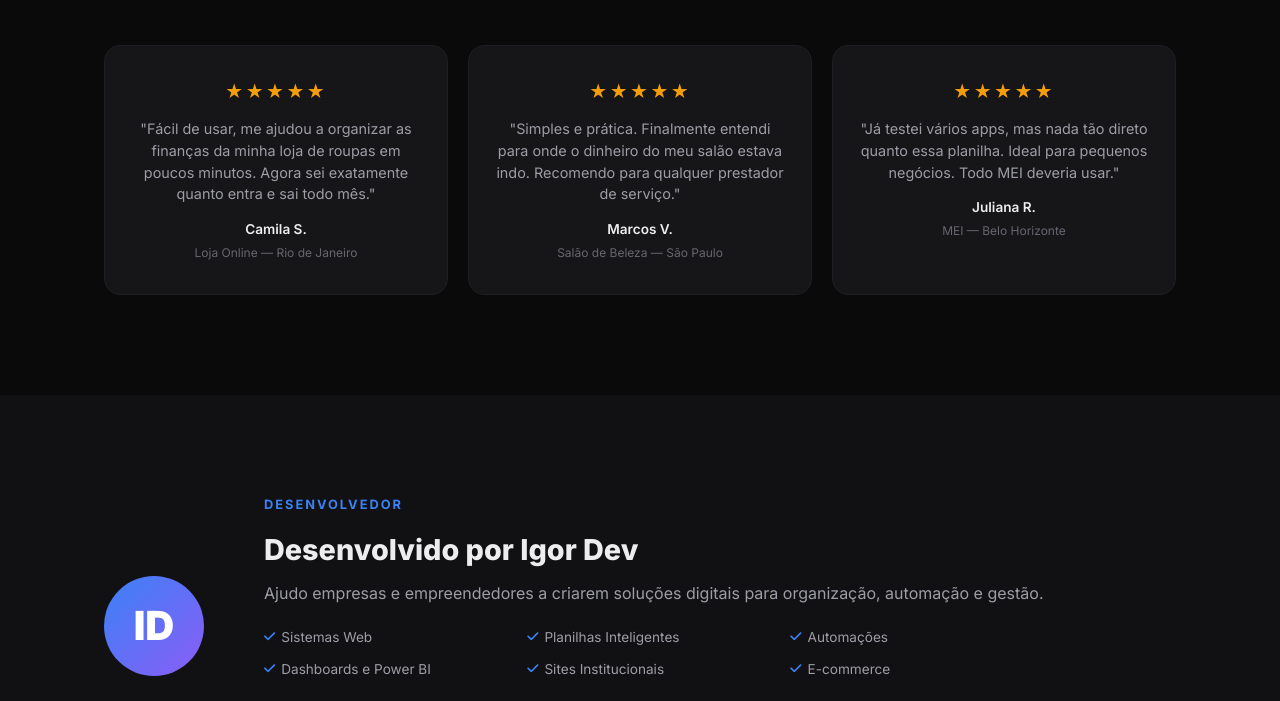
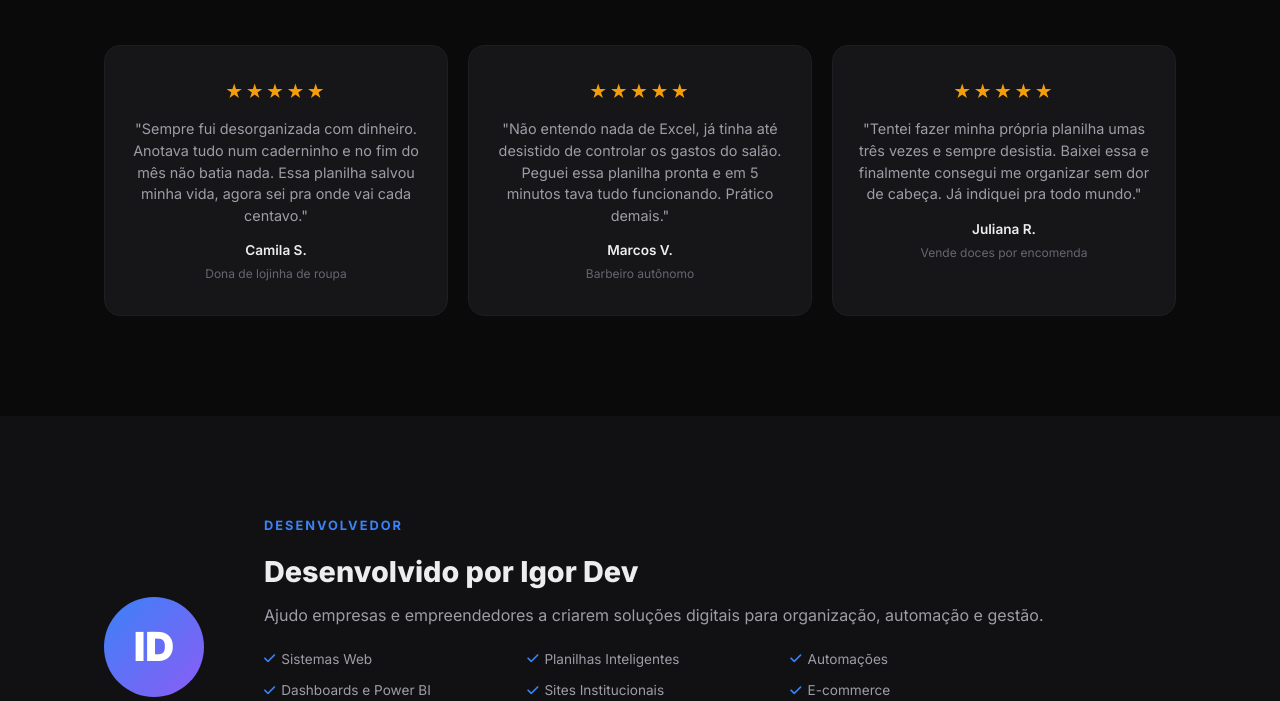
Before and after one commit to Igorls34/planilha-controle-gastos, a plain HTML site: page index.html in a window 1280 px wide. Shown: the part 3707-4408 px from the top of the page. Drawn offline with Linux system fonts and the light colour scheme.

Commit message:
Depoimentos mais naturais - pessoas simples e desorganizadas

```diff
--- a/index.html
+++ b/index.html
@@ -578,21 +578,21 @@
         <div class="proof-grid">
             <div class="proof-card reveal">
                 <div class="proof-stars">★★★★★</div>
-                <p>"Fácil de usar, me ajudou a organizar as finanças da minha loja de roupas em poucos minutos. Agora sei exatamente quanto entra e sai todo mês."</p>
+                <p>"Sempre fui desorganizada com dinheiro. Anotava tudo num caderninho e no fim do mês não batia nada. Essa planilha salvou minha vida, agora sei pra onde vai cada centavo."</p>
                 <span class="proof-name">Camila S.</span>
-                <span class="proof-role">Loja Online — Rio de Janeiro</span>
+                <span class="proof-role">Dona de lojinha de roupa</span>
             </div>
             <div class="proof-card reveal">
                 <div class="proof-stars">★★★★★</div>
-                <p>"Simples e prática. Finalmente entendi para onde o dinheiro do meu salão estava indo. Recomendo para qualquer prestador de serviço."</p>
+                <p>"Não entendo nada de Excel, já tinha até desistido de controlar os gastos do salão. Peguei essa planilha pronta e em 5 minutos tava tudo funcionando. Prático demais."</p>
                 <span class="proof-name">Marcos V.</span>
-                <span class="proof-role">Salão de Beleza — São Paulo</span>
+                <span class="proof-role">Barbeiro autônomo</span>
             </div>
             <div class="proof-card reveal">
                 <div class="proof-stars">★★★★★</div>
-                <p>"Já testei vários apps, mas nada tão direto quanto essa planilha. Ideal para pequenos negócios. Todo MEI deveria usar."</p>
+                <p>"Tentei fazer minha própria planilha umas três vezes e sempre desistia. Baixei essa e finalmente consegui me organizar sem dor de cabeça. Já indiquei pra todo mundo."</p>
                 <span class="proof-name">Juliana R.</span>
-                <span class="proof-role">MEI — Belo Horizonte</span>
+                <span class="proof-role">Vende doces por encomenda</span>
             </div>
         </div>
     </div>
```
